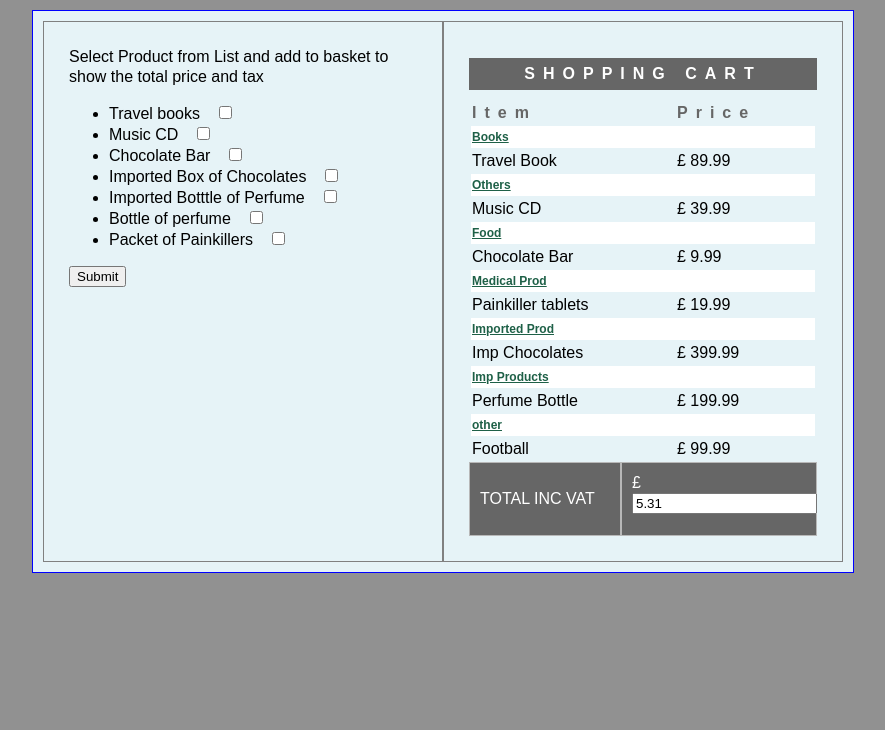
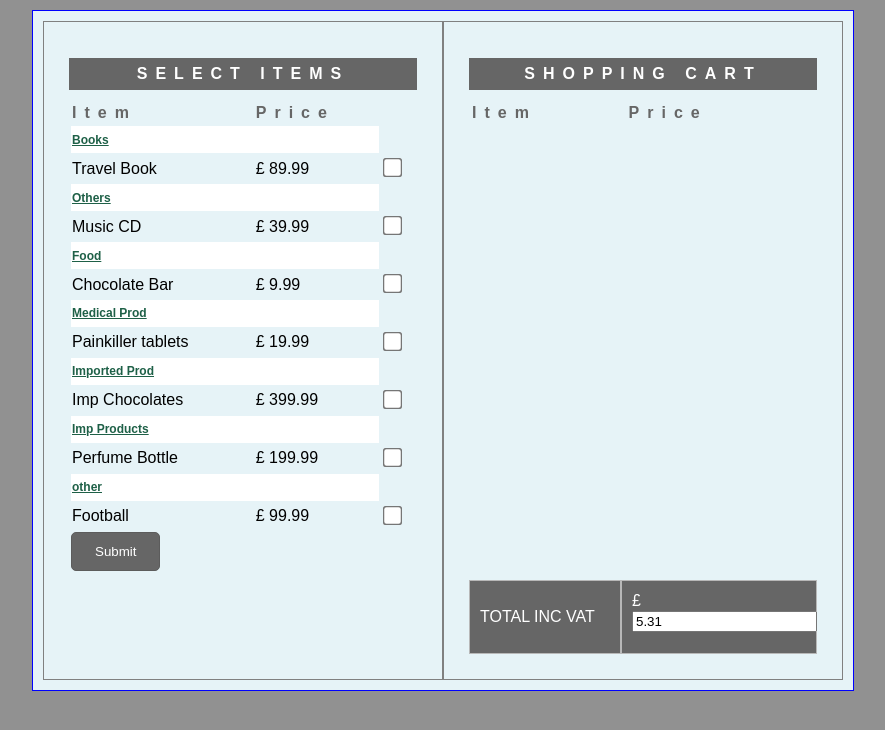
Before and after one commit to Sungharsh/MovieList, a React app: page / in a window 1280 px wide. Shown: the whole page, without its empty margins (197-1082 px from the left). Built offline with nearby package versions, Linux system fonts and the light colour scheme.

Commit message:
Update
UI update

```diff
--- a/src/components/AddToBasket.js
+++ /dev/null
@@ -1,68 +0,0 @@
-import React, { Component } from "react";
-//import classes from "./invoice.css";
-import classes from "./addTobasket.module.css";
-
-class AddToInvoice extends Component {
-  render() {
-    return (
-      <div>
-        <div>
-          <h>
-            Select Product from List and add to basket to show the total price
-            and tax
-          </h>
-          <form>
-            <ul>
-              <li>
-                Travel books
-                <span className={classes.cheBox}>
-                  <input type="checkbox" name="books" value="Bike" />
-                </span>
-              </li>
-              <li>
-                Music CD
-                <span className={classes.cheBox}>
-                  <input type="checkbox" name="books" value="Bike" />
-                </span>
-              </li>
-              <li>
-                Chocolate Bar
-                <span className={classes.cheBox}>
-                  <input type="checkbox" name="books" value="Bike" />
-                </span>
-              </li>
-              <li>
-                Imported Box of Chocolates
-                <span className={classes.cheBox}>
-                  <input type="checkbox" name="books" value="Bike" />
-                </span>
-              </li>
-              <li>
-                Imported Botttle of Perfume
-                <span className={classes.cheBox}>
-                  <input type="checkbox" name="books" value="Bike" />
-                </span>
-              </li>
-              <li>
-                Bottle of perfume
-                <span className={classes.cheBox}>
-                  <input type="checkbox" name="books" value="Bike" />
-                </span>
-              </li>
-              <li>
-                Packet of Painkillers
-                <span className={classes.cheBox}>
-                  <input type="checkbox" name="books" value="Bike" />
-                </span>
-              </li>
-            </ul>
-            <p>
-              <input type="submit" value="Submit" />
-            </p>
-          </form>
-        </div>
-      </div>
-    );
-  }
-}
-export default AddToInvoice;
--- /dev/null
+++ b/src/components/Catalog.js
@@ -0,0 +1,101 @@
+import React, { Component } from "react";
+import ProductCategoryRow from "../components/ProductCategoryRow";
+import ProductRow from "../components/ProductRow";
+import classes from "./productTable.module.css";
+
+class ProductTable extends Component {
+  state = {
+    PRODUCTS: [
+      {
+        category: "Books",
+        price: "89.99",
+        stocked: true,
+        name: "Travel Book",
+        checked: false
+      },
+      {
+        category: "Others",
+        price: "39.99",
+        stocked: true,
+        name: "Music CD",
+        checked: false
+      },
+      {
+        category: "Food",
+        price: "9.99",
+        stocked: true,
+        name: "Chocolate Bar",
+        checked: false
+      },
+      {
+        category: "Medical Prod",
+        price: "19.99",
+        stocked: true,
+        name: "Painkiller tablets",
+        checked: false
+      },
+      {
+        category: "Imported Prod",
+        price: "399.99",
+        stocked: true,
+        name: "Imp Chocolates",
+        checked: false
+      },
+      {
+        category: "Imp Products",
+        price: "199.99",
+        stocked: true,
+        name: "Perfume Bottle",
+        checked: false
+      },
+      {
+        category: "other",
+        price: "99.99",
+        stocked: true,
+        name: "Football",
+        checked: false
+      }
+    ]
+  };
+  handleCheckeboxChanged = event =>
+    this.setState({ checked: event.target.checked });
+  render() {
+    const rows = [];
+    let lastCategory = null;
+    this.state.PRODUCTS.forEach(product => {
+      if (product.category !== lastCategory) {
+        rows.push(
+          <ProductCategoryRow
+            category={product.category}
+            key={product.category}
+          />
+        );
+      }
+      rows.push(
+        <ProductRow
+          name={this.state.PRODUCTS[0].name}
+          product={product}
+          key={product.name}
+          check={this.handleCheckeboxChanged}
+        />
+      );
+      lastCategory = product.category;
+    });
+    return (
+      <div className={classes.templet}>
+        <h1 className={classes.heading}>Select Items</h1>
+        <table className={classes.cart}>
+          <thead>
+            <tr className={classes.columHeading}>
+              <th>Item</th>
+              <th>Price</th>
+            </tr>
+          </thead>
+          <tbody>{rows}</tbody>
+          <button className={classes.button}>Submit</button>
+        </table>
+      </div>
+    );
+  }
+}
+export default ProductTable;
--- a/src/components/ProductRow.js
+++ b/src/components/ProductRow.js
@@ -1,14 +1,16 @@
 import React, { Component } from "react";
 //import classes from "./invoice.css";
+import classes from "./productRow.module.css";
 
 class ProductRow extends Component {
-  render() {
+  render(props) {
     const product = this.props.product;
     const name = product.stocked ? (
       product.name
     ) : (
       <span style={{ color: "red" }}>{product.name}</span>
     );
+    //const checkbox = this.props.checkbox;
     return (
       <tr>
         <td>{name}</td>
@@ -16,6 +18,18 @@ class ProductRow extends Component {
           <span>£ </span>
           {product.price}
         </td>
+        <td>
+          <lable>
+            <span className={classes.cheBox}>
+              <input
+                onChange={this.props.check}
+                type="checkbox"
+                name="books"
+                value="Bike"
+              />
+            </span>
+          </lable>
+        </td>
       </tr>
     );
   }
--- a/src/components/ProductTable.js
+++ b/src/components/ProductTable.js
@@ -1,71 +1,8 @@
 import React, { Component } from "react";
-import ProductCategoryRow from "../components/ProductCategoryRow";
-import ProductRow from "../components/ProductRow";
 import classes from "./productTable.module.css";
 
 class ProductTable extends Component {
-  state = {
-    PRODUCTS: [
-      {
-        category: "Books",
-        price: "89.99",
-        stocked: true,
-        name: "Travel Book"
-      },
-      {
-        category: "Others",
-        price: "39.99",
-        stocked: true,
-        name: "Music CD"
-      },
-      {
-        category: "Food",
-        price: "9.99",
-        stocked: true,
-        name: "Chocolate Bar"
-      },
-      {
-        category: "Medical Prod",
-        price: "19.99",
-        stocked: true,
-        name: "Painkiller tablets"
-      },
-      {
-        category: "Imported Prod",
-        price: "399.99",
-        stocked: true,
-        name: "Imp Chocolates"
-      },
-      {
-        category: "Imp Products",
-        price: "199.99",
-        stocked: true,
-        name: "Perfume Bottle"
-      },
-      {
-        category: "other",
-        price: "99.99",
-        stocked: true,
-        name: "Football"
-      }
-    ]
-  };
   render() {
-    const rows = [];
-    let lastCategory = null;
-    this.state.PRODUCTS.forEach(product => {
-      if (product.category !== lastCategory) {
-        rows.push(
-          <ProductCategoryRow
-            category={product.category}
-            key={product.category}
-          />
-        );
-      }
-      rows.push(<ProductRow product={product} key={product.name} />);
-      lastCategory = product.category;
-    });
-
     return (
       <div className={classes.templet}>
         <h1 className={classes.heading}>Shopping Cart</h1>
@@ -76,7 +13,7 @@ class ProductTable extends Component {
               <th>Price</th>
             </tr>
           </thead>
-          <tbody>{rows}</tbody>
+          <tbody>{}</tbody>
         </table>
       </div>
     );
--- a/src/components/TotalPrice.js
+++ b/src/components/TotalPrice.js
@@ -1,6 +1,5 @@
 import React, { Component } from "react";
 import classes from "./totalPrice.module.css";
-//import ProductCategoryRow from "./ProductCategoryRow";
 
 class TotalPrice extends Component {
   render() {
--- a/src/components/addTobasket.module.css
+++ /dev/null
@@ -1,3 +0,0 @@
-.cheBox {
-  padding-left: 15px;
-}
--- /dev/null
+++ b/src/components/productRow.module.css
@@ -0,0 +1,3 @@
+input[type="checkbox"] {
+  transform: scale(1.5);
+}
--- a/src/components/productTable.module.css
+++ b/src/components/productTable.module.css
@@ -1,12 +1,6 @@
 .templet {
   display: grid;
   align-content: center;
-  /*display: flex;
-  display: coloum;
-  flex-direction: row;
-  justify-items: center;
-  width: 500px;
-  line-height: 20px;*/
 }
 .heading {
   font-size: 16px;
@@ -25,4 +19,13 @@
 }
 .cart {
   width: 100%;
+  min-height: 60vh;
 }
+.button {
+  background-color: #666666;
+  border-radius: 5px;
+  border: 1px solid #5c5c5c;
+  cursor: pointer;
+  color: #ffffff;
+  padding: 11px 23px;
+}
--- a/src/containers/App.js
+++ b/src/containers/App.js
@@ -1,10 +1,8 @@
 import React, { Component } from "react";
 import ProductTable from "../components/ProductTable";
-//import classes from "./App.css";
-//import "./App.css";
 import classes from "./App.module.css";
-import AddToBasket from "../components/AddToBasket";
 import TotalPrice from "../components/TotalPrice";
+import Catalog from "../components/Catalog";
 
 //import { template } from "@babel/core";
 //import classes from "*.module.scss";
@@ -14,7 +12,7 @@ class App extends Component {
     return (
       <div className={classes.invoice}>
         <div>
-          <AddToBasket />
+          <Catalog />
         </div>
         <div>
           <ProductTable />
```
Also changed, not shown: src/containers/App.module.css (+0 -8 lines).
